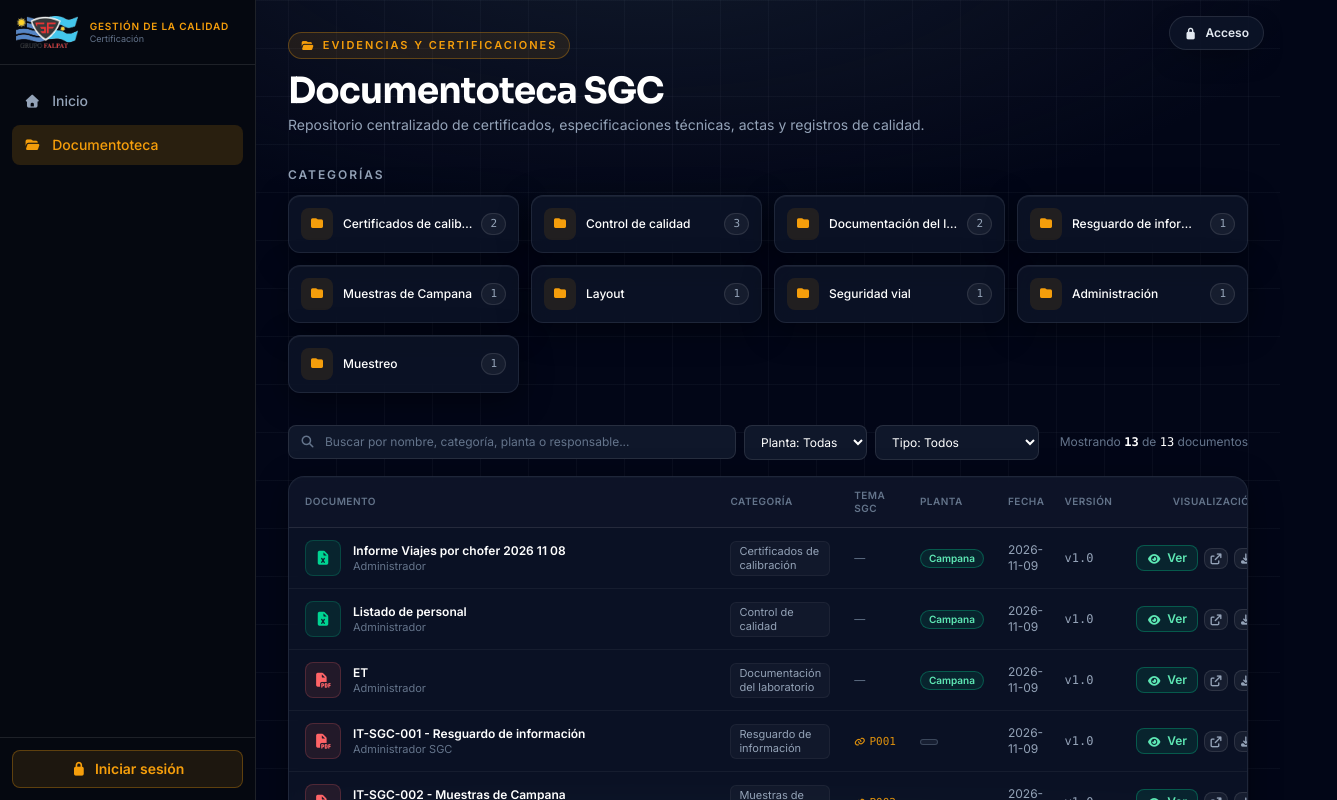
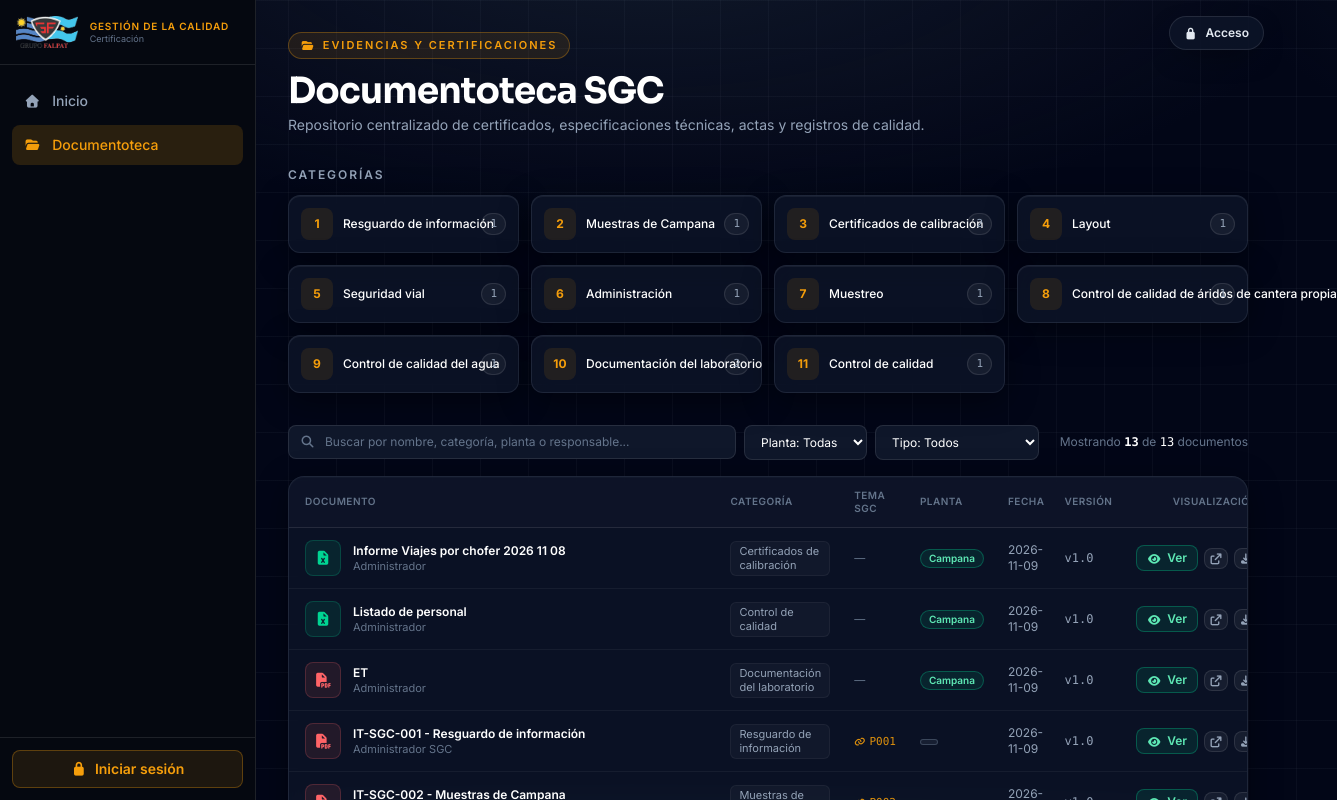
Before and after one commit to ssaavedra1969-png/Cetificacion, a Next.js app: page /documentoteca in a window 1280 px wide. Shown: the top 800 px of the page, 1337 px wide, since content can reach past the window. Built offline with nearby package versions, Linux system fonts and the light colour scheme; no server answers.

Commit message:
feat: 11 categorías numeradas y ordenadas en Documentoteca

```diff
--- a/data/documentos.json
+++ b/data/documentos.json
@@ -125,7 +125,7 @@
       "puntoId": "P008",
       "ruta": "documentos/Control de calidad/control_de_calidad_de_aridos_de_cantera_propia.pdf",
       "version": "1.0",
-      "categoria": "Control de calidad",
+      "categoria": "Control de calidad de áridos de cantera propia",
       "fecha": "2026-11-09",
       "responsable": "Administrador SGC",
       "descripcion": "IT-SGC-008 - Control de calidad de áridos de cantera propia. Informe técnico SGC, revisión v1.0, plantas Luján y Campana."
@@ -136,7 +136,7 @@
       "puntoId": "P009",
       "ruta": "documentos/Control de calidad/control_de_calidad_del_agua.pdf",
       "version": "1.0",
-      "categoria": "Control de calidad",
+      "categoria": "Control de calidad del agua",
       "fecha": "2026-11-09",
       "responsable": "Administrador SGC",
       "descripcion": "IT-SGC-009 - Control de calidad del agua. Informe técnico SGC, revisión v1.0, plantas Luján y Campana."
@@ -162,7 +162,9 @@
     "Layout",
     "Seguridad vial",
     "Administración",
-    "Muestreo"
+    "Muestreo",
+    "Control de calidad de áridos de cantera propia",
+    "Control de calidad del agua"
   ],
   "metadata": {
     "generadoEl": "2026-11-05",
--- a/src/app/documentoteca/page.tsx
+++ b/src/app/documentoteca/page.tsx
@@ -7,6 +7,27 @@ import DocumentoModal from "@/components/DocumentoModal";
 import { useSession } from "@/components/useSession";
 import { downloadUrl } from "@/lib/urls";
 import { isOfficeTipo } from "@/lib/files";
+
+const ORDEN_CATEGORIAS: string[] = [
+  "Resguardo de información",
+  "Muestras de Campana",
+  "Certificados de calibración",
+  "Layout",
+  "Seguridad vial",
+  "Administración",
+  "Muestreo",
+  "Control de calidad de áridos de cantera propia",
+  "Control de calidad del agua",
+  "Documentación del laboratorio",
+  "Control de calidad",
+];
+
+function ordenarCategorias(lista: string[]): string[] {
+  return [...lista].sort(
+    (a, b) =>
+      (ORDEN_CATEGORIAS.indexOf(a) ?? 99) - (ORDEN_CATEGORIAS.indexOf(b) ?? 99),
+  );
+}
 
 function iconFor(tipo: string): { icon: string; color: string; bg: string } {
   if (tipo === "pdf") {
@@ -187,11 +208,12 @@ export default function Documentoteca() {
           </div>
 
           <div className="grid grid-cols-2 gap-3 sm:grid-cols-3 lg:grid-cols-4">
-            {categorias.map((categoria) => {
+            {ordenarCategorias(categorias).map((categoria, i) => {
               const count = documentos.filter(
                 (d) => d.categoria === categoria,
               ).length;
               const seleccionada = filtroCategoria === categoria;
+              const numero = i + 1;
 
               return (
                 <button
@@ -206,7 +228,8 @@ export default function Documentoteca() {
                       : ""
                   }`}
                 >
-                  <div className="flex items-center gap-2.5 min-w-0">
+                  <div className="flex flex-col items-start gap-1 min-w-0">
+                    <div className="flex items-center gap-2.5">
                       <span
                         className={`flex h-8 w-8 shrink-0 items-center justify-center rounded-lg ${
                           seleccionada
@@ -214,14 +237,12 @@ export default function Documentoteca() {
                             : "bg-gold/10 text-gold"
                         }`}
                       >
-                      <i
-                        className="fa-solid fa-folder text-xs"
-                        aria-hidden="true"
-                      />
+                        <span className="text-xs font-bold">{numero}</span>
                       </span>
                       <span className="truncate text-xs font-medium text-white">
                         {categoria}
                       </span>
+                    </div>
                   </div>
                   <span className="ml-2 rounded-full border border-white/10 bg-white/5 px-2 py-0.5 font-mono text-[11px] text-[#94a3b8]">
                     {count}
```
Lines whose indentation alone changed are shown as unchanged.
